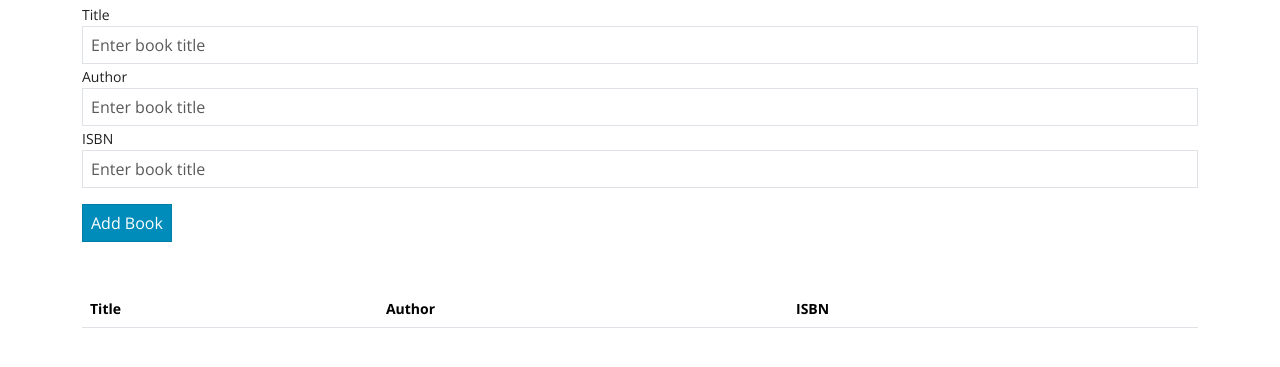
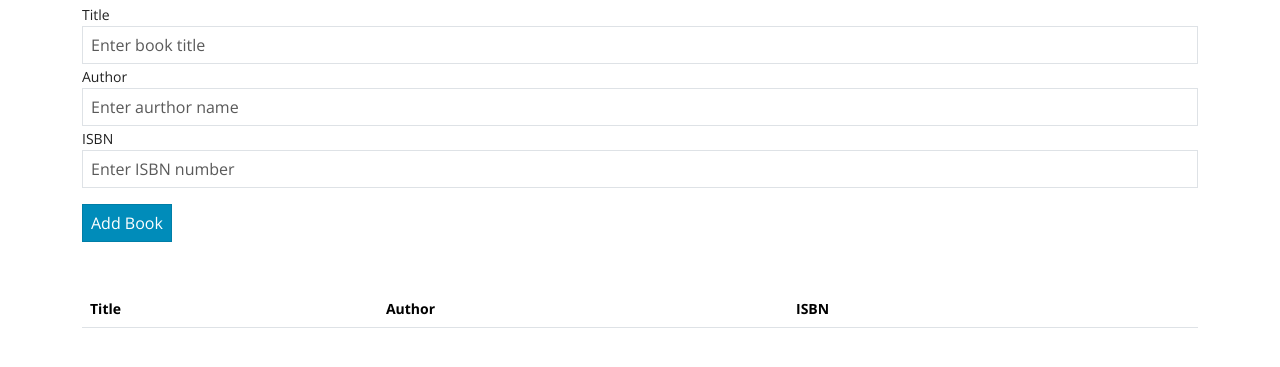
Before and after one commit to AkashSingh062/Book-List-App, a plain HTML site: page index.html in a window 1280 px wide. Shown: the part 97-464 px from the top of the page. Drawn offline with nearby package versions, Linux system fonts and the light colour scheme.

Commit message:
minor changes

```diff
--- a/index.html
+++ b/index.html
@@ -37,7 +37,7 @@
             type="text"
             class="form-control"
             id="aurthor"
-            placeholder="Enter book title"
+            placeholder="Enter aurthor name"
             required
           />
         </div>
@@ -47,7 +47,7 @@
             type="text"
             class="form-control"
             id="isbn"
-            placeholder="Enter book title"
+            placeholder="Enter ISBN number"
             required
           />
         </div>
```
